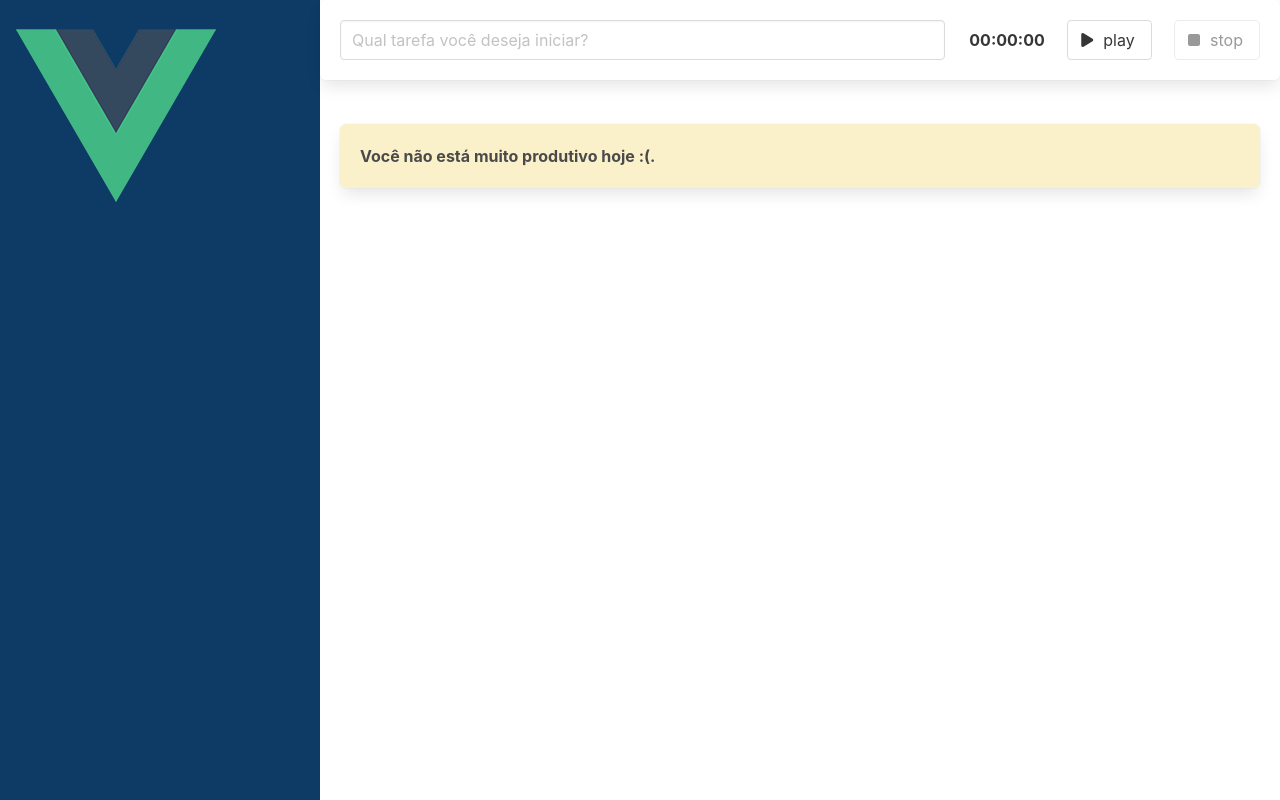
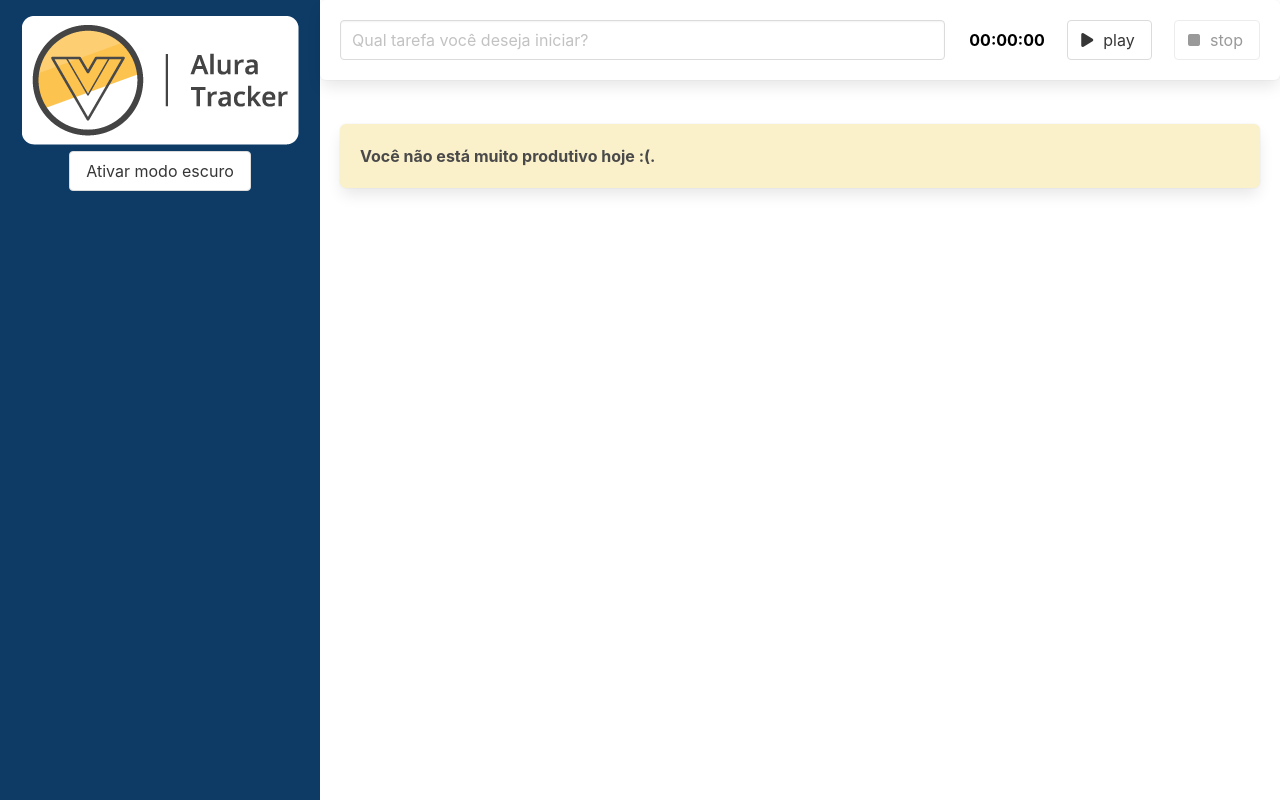
Before and after one commit to f-mendes/alura-tracker, a Vue app: page / in a window 1280 px wide. Built offline with nearby package versions, Linux system fonts and the light colour scheme.

Commit message:
feat: dicionando modo escuro

```diff
--- a/src/App.vue
+++ b/src/App.vue
@@ -1,9 +1,9 @@
 <template>
-  <main class="columns is-gapless is-multiline">
+  <main class="columns is-gapless is-multiline" :class="{ 'modo-escuro' : modoEscuroAtivo}">
     <div class="column is-one-quarter">
-      <BarraLateral />
+      <BarraLateral @aoTemaAlterado="trocarTema"/>
     </div>
-    <div class="column is-three-quarter">
+    <div class="column is-three-quarter conteudo">
       <Formulario @aoSalvar="adicionarTarefa"/>
       <div class="lista">
         <Tarefa v-for="(tarefa, index) in tarefas" :key="index" :tarefa="tarefa"/>
@@ -34,7 +34,8 @@
   },
   data() {
     return {
-      tarefas: [] as ITarefa[]
+      tarefas: [] as ITarefa[],
+      modoEscuroAtivo: false
     }
   },
   computed: {
@@ -45,6 +46,9 @@
   methods:{
     adicionarTarefa(tarefa: ITarefa): void {
       this.tarefas.push(tarefa)
+    },
+    trocarTema(temaEscuro: boolean): void {
+      this.modoEscuroAtivo = temaEscuro
     }
   }
 });
@@ -54,4 +58,18 @@
   .lista {
     padding: 1.25em;
   }
+  main {
+    --bg-primario: #fff;
+    --texto-primario: #000;
+  }
+
+  main.modo-escuro {
+    --bg-primario: #2b2d42;
+    --texto-primario: #ddd;
+  }
+
+  .conteudo{
+    background-color: var(--bg-primario);
+    color: var(--texto-primario);
+  }
 </style>
--- a/src/components/BarraLateral.vue
+++ b/src/components/BarraLateral.vue
@@ -4,14 +4,36 @@
     <h1>
       <img src="../assets/logo.png" alt="logo">
     </h1>
+    <Button :evento-click="alterarTema" :class="button">
+      {{ labelButton }}
+    </Button>
   </header>
 </template>
 
 <script lang="ts">
 import { defineComponent } from 'vue'
+import Button from "@/components/Button.vue";
 
 export default defineComponent({
   name: 'BarraLateral',
+  components: {Button},
+  emits: ['aoTemaAlterado'],
+  data() {
+    return {
+      temaEscuro: false,
+    }
+  },
+  computed: {
+    labelButton () {
+      return this.temaEscuro ? 'Desativar modo escuro' : 'Ativar modo escuro'
+    },
+  },
+  methods: {
+    alterarTema() {
+      this.temaEscuro = !this.temaEscuro
+      this.$emit('aoTemaAlterado', this.temaEscuro)
+    }
+  }
 })
 </script>
 
@@ -21,6 +43,7 @@
     background: #0d3b66;
     width: 100%;
     height: 100vh;
+    text-align: center;
   }
   @media only screen and (max-width: 768px) {
     header {
@@ -28,4 +51,5 @@
       height: auto;
     }
   }
+
 </style>
--- a/src/components/Cronometro.vue
+++ b/src/components/Cronometro.vue
@@ -18,9 +18,11 @@
 </script>
 
 <template>
-  <strong>{{ tempoFormatado }}</strong>
+  <strong class="display">{{ tempoFormatado }}</strong>
 </template>
 
 <style scoped>
-
+.display{
+  color: var(--texto-primario);
+}
 </style>
--- a/src/components/Formulario.vue
+++ b/src/components/Formulario.vue
@@ -27,7 +27,7 @@
 </script>
 
 <template>
-  <div class="box">
+  <div class="box formulario">
     <div class="columns">
       <div class="column is-8" role="form" aria-label="Formulário para criação de uma nova tarefa">
         <input type="text" class="input" placeholder="Qual tarefa você deseja iniciar?" v-model="descricao">
@@ -37,6 +37,10 @@
   </div>
 </template>
 
-<style scoped>
+<style>
 
+.formulario{
+  background-color: var(--bg-primario);
+  color: var(--texto-primario);
+}
 </style>
```
Also changed, not shown: src/assets/logo.png, 1 other file (tests, documents, lock files or other folders).
